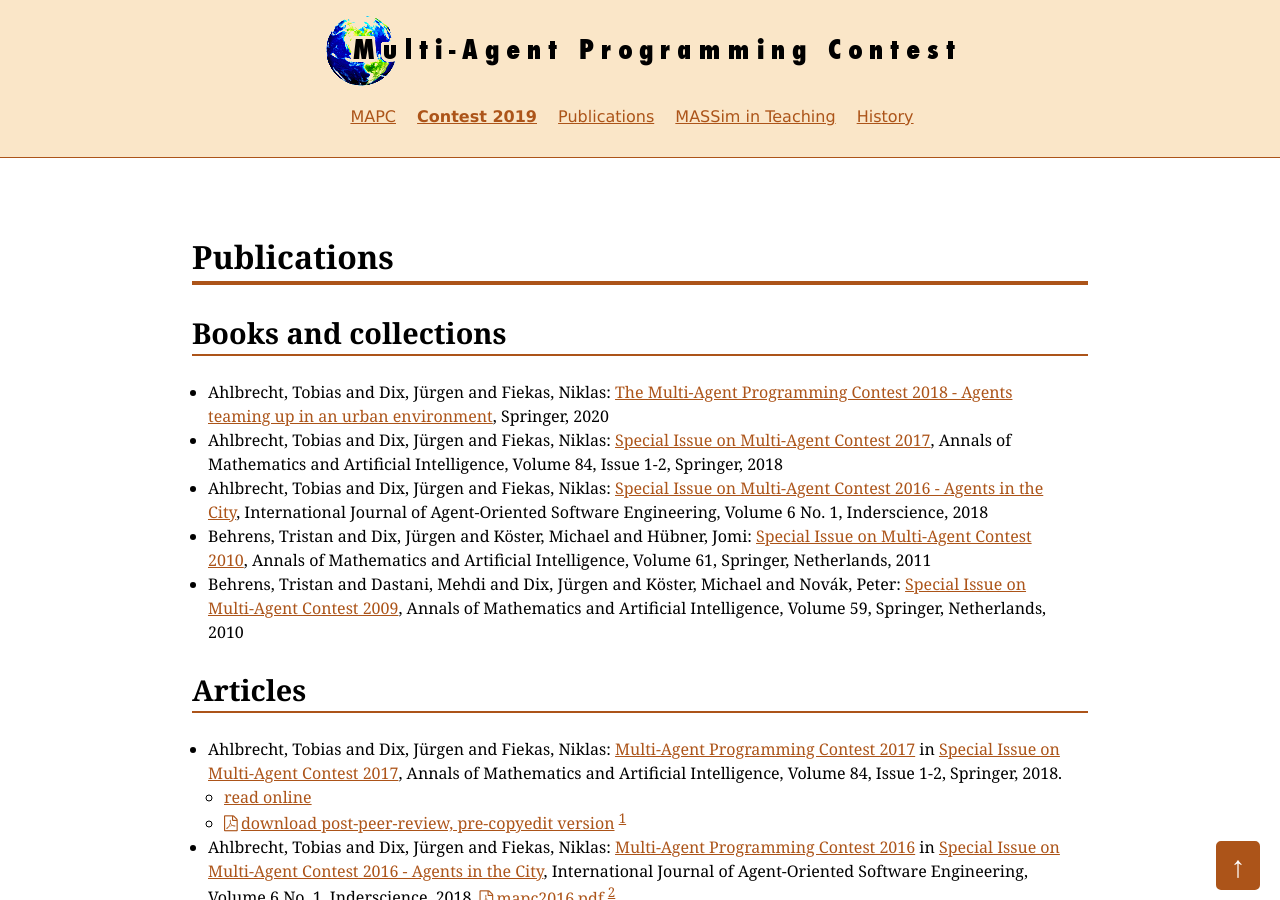
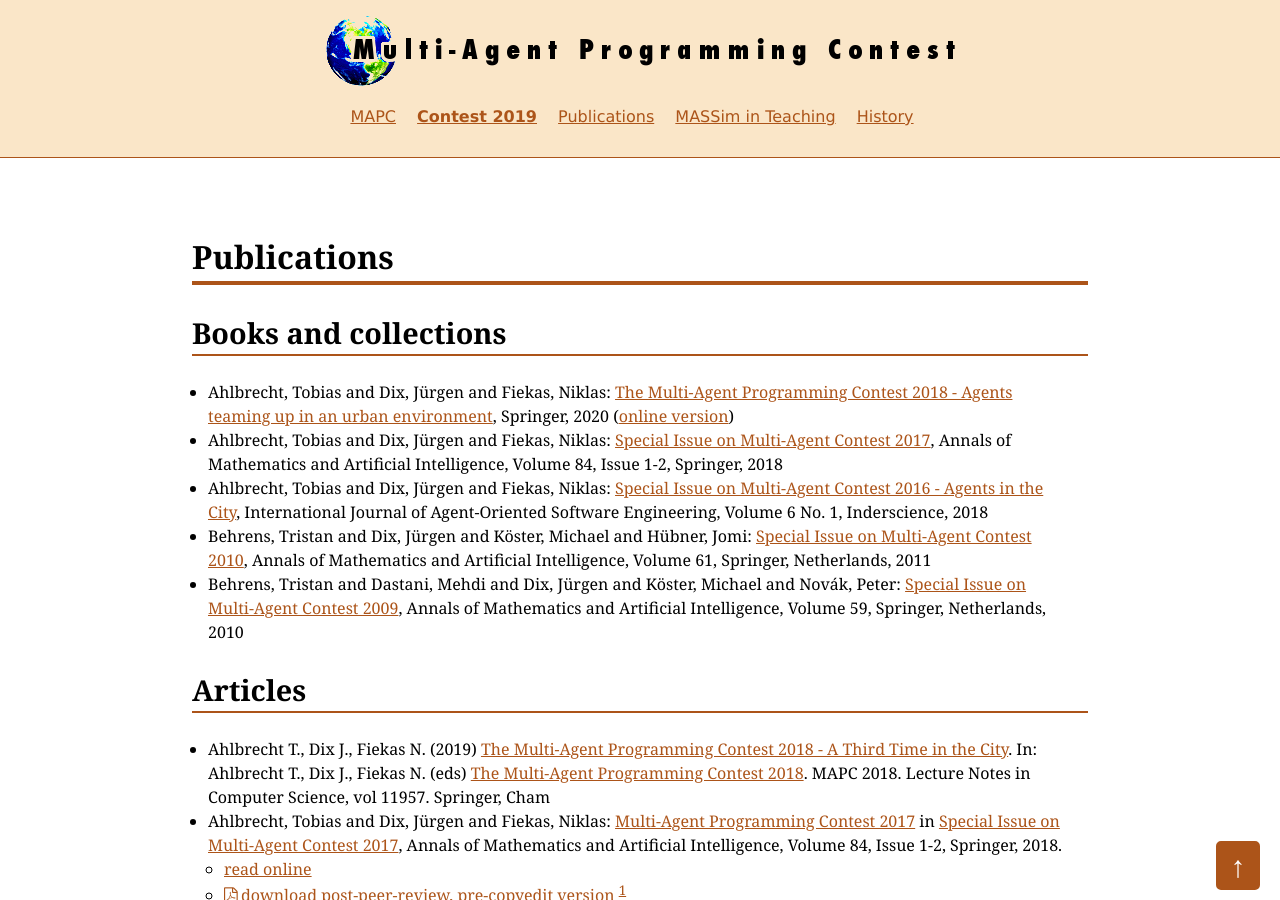
Before and after one commit to agentcontest/agentcontest.github.io, a Jekyll site: the page built from publications/index.md, in a window 1280 px wide and 900 px high. Built offline with Jekyll 4.4.1, drawn with Linux system fonts in a browser that asks for light colours.

Commit message:
publication

```diff
--- a/publications/index.md
+++ b/publications/index.md
@@ -6,7 +6,7 @@ title: Publications
 Books and collections
 ---------------------
 
-* Ahlbrecht, Tobias and Dix, Jürgen and Fiekas, Niklas: [The Multi-Agent Programming Contest 2018 - Agents teaming up in an urban environment](https://link.springer.com/book/10.1007/978-3-030-37959-9), Springer, 2020
+* Ahlbrecht, Tobias and Dix, Jürgen and Fiekas, Niklas: [The Multi-Agent Programming Contest 2018 - Agents teaming up in an urban environment](https://www.springer.com/gp/book/9783030379582), Springer, 2020 ([online version](https://link.springer.com/book/10.1007/978-3-030-37959-9))
 * Ahlbrecht, Tobias and Dix, Jürgen and Fiekas, Niklas: [Special Issue on Multi-Agent Contest 2017](http://www.springer.com/computer/ai/journal/10472), Annals of Mathematics and Artificial Intelligence, Volume 84, Issue 1-2, Springer, 2018
 * Ahlbrecht, Tobias and Dix, Jürgen and Fiekas, Niklas: [Special Issue on Multi-Agent Contest 2016 - Agents in the City](http://www.inderscience.com/info/inarticletoc.php?jcode=ijaose&year=2018&vol=6&issue=1), International Journal of Agent-Oriented Software Engineering, Volume 6 No. 1, Inderscience, 2018
 * Behrens, Tristan and Dix, Jürgen and Köster, Michael and Hübner, Jomi: [Special Issue on Multi-Agent Contest 2010](http://link.springer.com/journal/10472/61/4), Annals of Mathematics and Artificial Intelligence, Volume 61, Springer, Netherlands, 2011
@@ -15,6 +15,7 @@ Books and collections
 Articles
 --------
 
+* Ahlbrecht T., Dix J., Fiekas N. (2019) [The Multi-Agent Programming Contest 2018 - A Third Time in the City](https://link.springer.com/chapter/10.1007/978-3-030-37959-9_1). In: Ahlbrecht T., Dix J., Fiekas N. (eds) [The Multi-Agent Programming Contest 2018](https://www.springer.com/gp/book/9783030379582). MAPC 2018. Lecture Notes in Computer Science, vol 11957. Springer, Cham
 * Ahlbrecht, Tobias and Dix, Jürgen and Fiekas, Niklas: [Multi-Agent Programming Contest 2017](http://dx.doi.org/10.1007/s10472-018-9594-x) in [Special Issue on Multi-Agent Contest 2017](https://link.springer.com/journal/volumesAndIssues/10472), Annals of Mathematics and Artificial Intelligence, Volume 84, Issue 1-2, Springer, 2018.
   * [read online](https://rdcu.be/2Qrt)
   * [download post-peer-review, pre-copyedit version](mapc2017.pdf) [^mapc2017]
```
